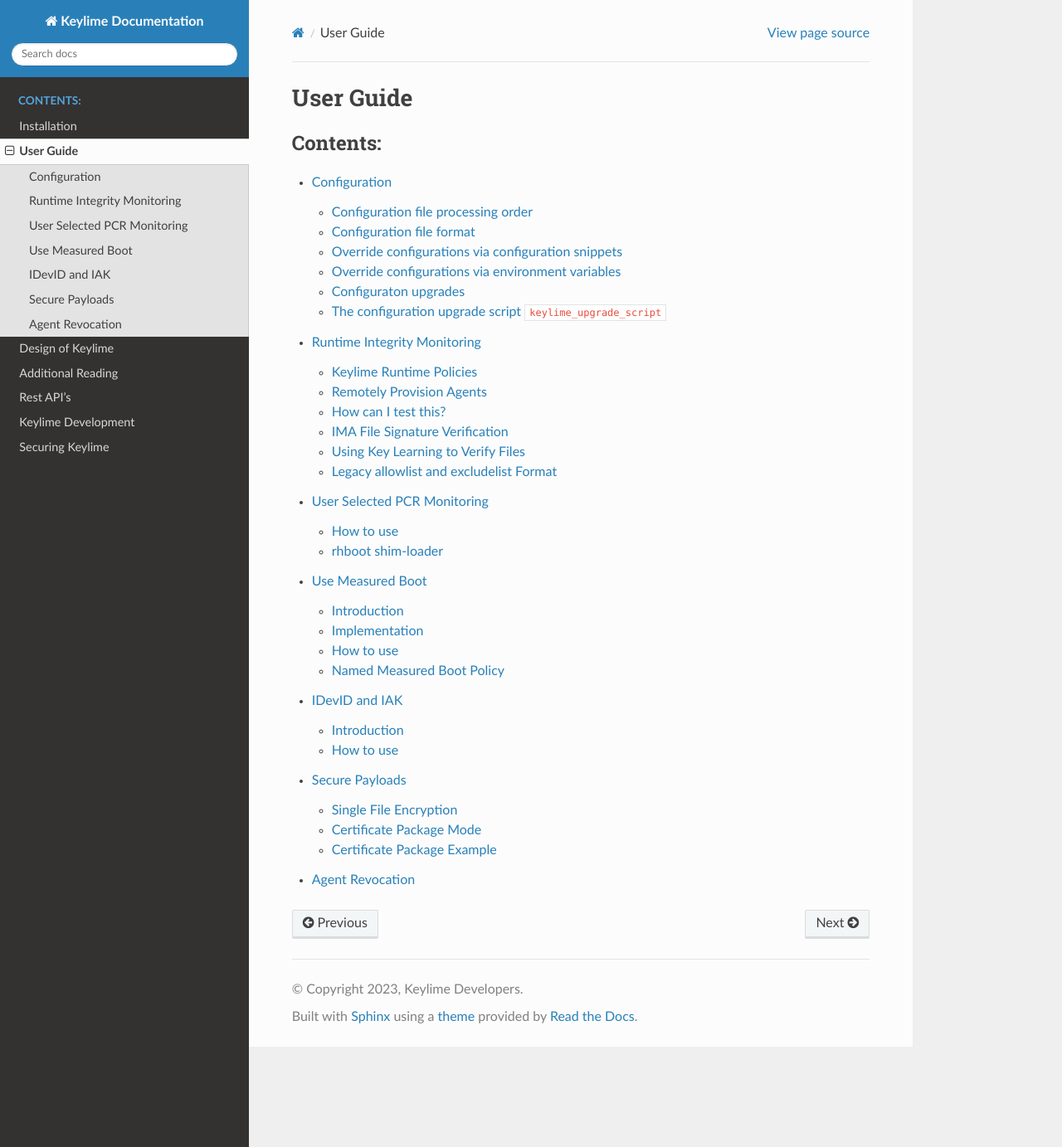
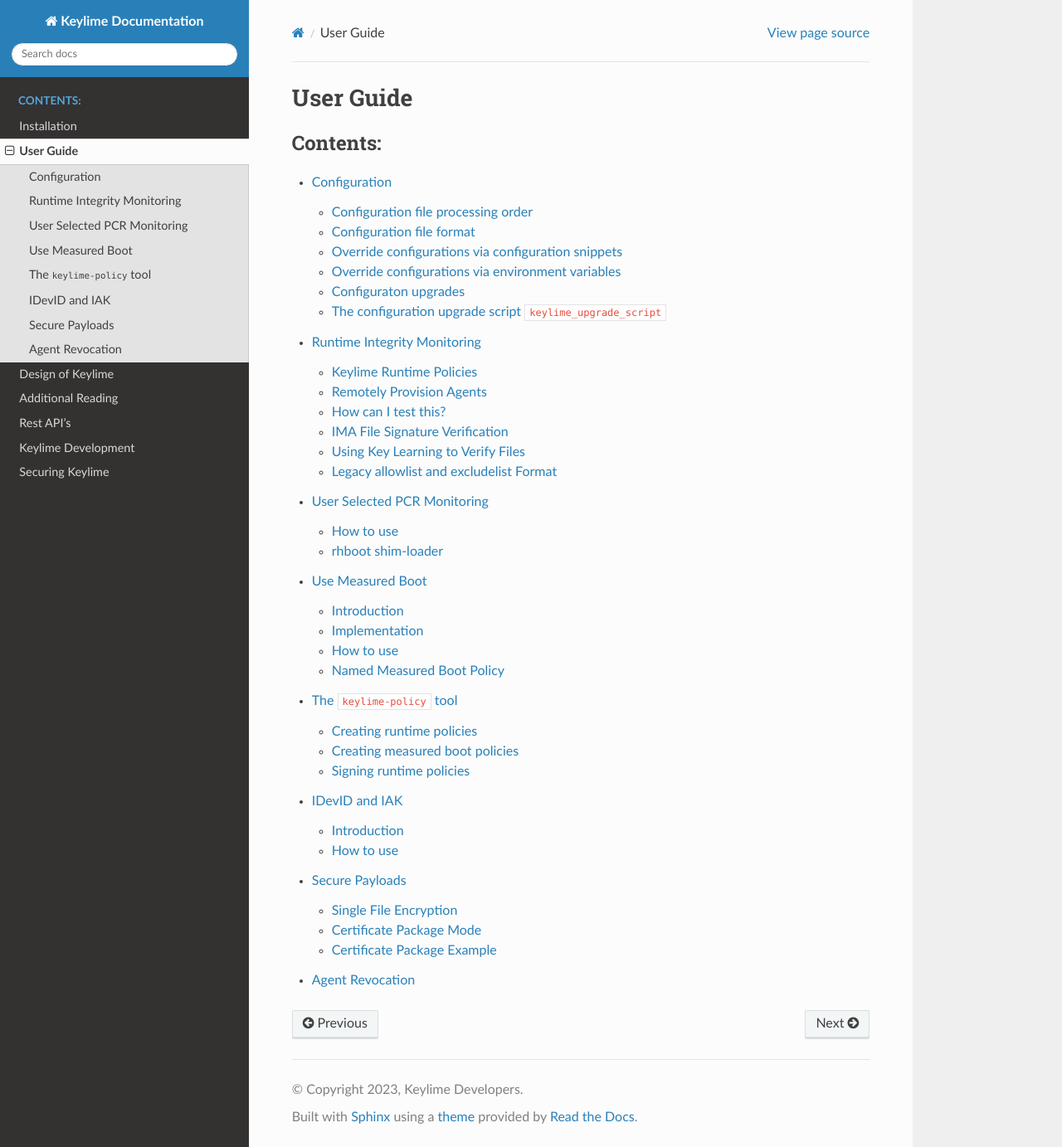
Before and after one commit to keylime/keylime, a Sphinx documentation site: the page built from docs/user_guide.rst, in a window 1280 px wide and 1383 px high. Shown: the whole window at 83% size. Built offline with Sphinx 7.4.7 and the Read the Docs theme 3.1.0, drawn with Linux system fonts in a browser that asks for light colours; some of the changed lines change nothing that is shown.

Commit message:
docs: add documentation for keylime-policy
In this commit we add some initial documentation for the
keylime-policy tool.

Signed-off-by: Sergio Correia <scorreia@redhat.com>

```diff
--- a/docs/user_guide.rst
+++ b/docs/user_guide.rst
@@ -10,6 +10,7 @@
    user_guide/runtime_ima.rst
    user_guide/user_selected_pcr_monitoring.rst
    user_guide/use_measured_boot.rst
+   user_guide/keylime_policy.rst
    user_guide/idevid_and_iak.rst
    user_guide/secure_payload.rst
    user_guide/revocation.rst
--- /dev/null
+++ b/docs/user_guide/keylime_policy.rst
@@ -0,0 +1,275 @@
+===========================
+The ``keylime-policy`` tool
+===========================
+
+``keylime-policy`` is a tool that is able to create both runtime and
+measured boot policies, as well as sign runtime policies. It emerged by
+consolidating this existing functionality that was available from a few
+scripts scattered across the Keylime source tree.
+
+Creating runtime policies
+=========================
+
+A runtime policy in its most basic form is a set of "golden" cryptographic
+hashes of files' un-tampered state or of keys that may be loaded onto
+keyrings for IMA verification (:ref:`see more on Keylime Runtime Policies<keylime-runtime-policies-label>`).
+
+To create runtime policies, we use the ``keylime-policy create runtime`` subcommand. This subcommand supports multiple options, which can be seen by issuing the command ``keylime-policy create runtime --help``. The next table list some of the common options:
+
+
+.. list-table:: Common options for creating runtime policies
+    :header-rows: 1
+
+    * - Option
+      - Description
+
+    * - ``-o`` or ``--output``
+      - This option specifies where the tool will output the data.
+        If not specified, it will print the data to the standard output
+
+    * - ``-m`` or ``--ima-measurement-list``
+      - This option specifies an IMA measurement list to use for obtaining
+        data such as hashes and keyring. If not specified, it will attempt
+        to use ``/sys/kernel/security/ima/ascii_runtime_measurements`` by
+        default. If you want an empty list, you can use ``/dev/null`` instead
+
+    * - ``-a`` or ``--alowlist``
+      - Indicates a plain text allow list to read checksums from
+
+    * - ``-e`` or ``--excludelist``
+      - This option specifies an exclude list file whose contents will be added to the policy.
+        Files and directories matching the entries in this list -- which also supports Python regular expressions with one regular expression per line -- will be *ignored* by Keylime in the sense that it will not fail validation if those files change
+
+    * - ``--ramdisk-dir``
+      - This option specifies a path where the initial ramdisks (e.g. initrds or initramfs') are located, e.g.: ``/boot``
+
+    * - ``--rootfs``
+      - This option specifies a path to a root file system, e.g.: ``/``
+
+    * - ``--local-rpm-repo``
+      - This option specifies a local RPM repository directory; ``keylime-policy`` will create a runtime policy based on the files that are part of the RPMs of this repo
+
+    * - ``--remote-rpm-repo``
+      - This option specifies a remote RPM repository; similar to ``--local-rpm-repo``, ``keylime-policy`` will create a runtime policy based on the files that are part of the RPMs of this repo
+
+Let us look at some examples next:
+
+Converting a legacy allow list into a runtime policy
+---------------------------------------------------
+
+Legacy allow lists are files in which each line is of the form ``<digest> <file>``. To convert such a file -- *allowlist.txt*, in this example -- into a runtime policy, you can do the following:
+
+.. code-block:: sh
+
+   keylime-policy create runtime --allowlist allowlist.txt
+
+Converting an exclude list into a runtime policy
+------------------------------------------------
+
+An exclude list file contains a list of files or directories that are to be excluded from Keylime measurements. To convert an exclude list named **excludelist.txt** into a runtime policy, issue the following command:
+
+.. code-block:: sh
+
+   keylime-policy create runtime --excludelist excludelist.txt
+
+
+Creating a runtime policy with files from a rootfs
+--------------------------------------------------
+
+To create a runtime policy including files from a given root file system, specify the ``--rootfs <directory>`` argument, as in the next example:
+
+.. code-block:: sh
+
+   keylime-policy create runtime --rootfs /mnt/rootfs
+
+Creating a runtime policy with files from the initial ramdisks
+--------------------------------------------------------------
+
+To have a runtime policy including files from the initial ramdisks (initrd, initramfs), specify the direcory where they are located with ``--ramdisk-dir``:
+
+
+.. code-block:: sh
+
+   keylime-policy create runtime --ramdisk-dir /boot
+
+
+Creating a runtime policy from RPM repositories
+-----------------------------------------------
+
+The ``keylime-policy`` tool is able to create runtime policies from RPM repositories, both local and remote:
+
+Local repository
+++++++++++++++++
+
+To create a policy from a local RPM repository, we can use the ``--local-rpm-repo`` switch:
+
+.. code-block:: sh
+
+   keylime-policy create runtime --local-rpm-repo /tmp/local-rpm-repo
+
+Note that, in this case, ``/tmp/local-rpm-repo`` should be a valid RPM repository, i.e., it should contain the ``repodata`` subdirectory with the relevant metadata files, such as ``repomd.xml``.
+
+For reference, `createrepo_c <https://github.com/rpm-software-management/createrepo_c>`_ is a tool capable of creating such repositories.
+
+
+Remote repository
+^^^^^^^^^^^^^^^^^
+
+We can also create policies from remote RPM repositories, and in this case, the relevant ``keylime-policy`` switch is ``--remote-rpm-repo``:
+
+.. code-block:: sh
+
+   keylime-policy create runtime --remote-rpm-repo https://composes.stream.centos.org/stream-10/production/latest-CentOS-Stream/compose/BaseOS/x86_64/os/
+
+
+Similar to when we created a policy from a local repository, we need to make sure to give the address of a valid RPM repository to ``keylime-policy``.
+
+Also note that *this operation may take a long time*, especially in the case the ``filelists-ext`` metadata is not available from the repository.
+
+
+Creating a runtime policy from multiple sources
+-----------------------------------------------
+
+The previous examples show how to generate a runtime policy based on a *single source of data*, e.g., from a local or remote RPM repository, from a legacy allowlist, from a root file system, etc. The ``keylime-policy`` tool is able to combine multiple sources while generating the runtime policy, as we can see in the next example:
+
+
+.. code-block:: sh
+
+   keylime-policy create runtime --rootfs /mnt/rootfs --ramdisk-dir /boot --allowlist allowlist.txt --excludelist excludelist.txt --local-rpm-repo /tmp/local-rpm-repo --remote-rpm-repo https://composes.stream.centos.org/stream-10/production/latest-CentOS-Stream/compose/BaseOS/x86_64/os/
+
+Have in mind that, depending on the options used, the operation may take a long time.
+
+
+Creating measured boot policies
+===============================
+
+``keylime-policy`` supports consuming the UEFI event log file to generate a JSON file for a measured boot policy that can be later tweaked and customized to make it more generic, through the ``keylime-policy create measured-boot`` subcommand. The following table list the available options for it:
+
+.. list-table:: Options for creating measured boot policies
+    :header-rows: 1
+
+    * - Option
+      - Description
+
+    * - ``-o`` or ``--output``
+      - This option specifies where the tool will output the data.
+        If not specified, it will print the data to the standard output
+
+    * - ``-e`` or ``--eventlog-file``
+      - This option specifies the binary UEFI event log file, which is normally
+        ``/sys/kernel/security/tpm0/binary_bios_measurements``.
+        This option is **required**
+
+    * - ``-i`` or ``--without-secureboot``
+      - This option indicates you want to create a measured boot reference policy without SecureBoot (only measured boot)
+
+Create a measured boot policy
+-----------------------------
+
+To create a measured boot policy with ``keylime-tool`` using the ``/sys/kernel/security/tpm0/binary_bios_measurements`` event log file, you can issue the following command:
+
+.. code-block:: sh
+
+   keylime-policy create measured-boot -e /sys/kernel/security/tpm0/binary_bios_measurements
+
+It may be required to add the ``-i`` switch to the above command, if the provided event log file has Secure Boot disabled; in this case, you should see a message like this, after running the previous command: *Provided eventlog has SecureBoot disabled, but -i flag was not set*.
+
+
+Signing runtime policies
+========================
+
+``keylime-policy`` also supports signing Keylime runtime policies with `DSSE (Dead Simple Signing Envelope) <https://github.com/secure-systems-lab/dsse>`_ through the ``keylime-policy sign runtime`` subcommand. The available options for this subcommand are listed next:
+
+.. list-table:: Options for signing runtime policies
+    :header-rows: 1
+
+    * - Option
+      - Description
+
+    * - ``-o`` or ``--output``
+      - This option specifies where the tool will output the data.
+        If not specified, it will print the data to the standard output
+
+    * - ``-r`` or ``--runtime-policy``
+      - This option specifies the location of the runtime policy file.
+        This option is **required**
+
+    * - ``-k`` or ``--keyfile``
+      - This option specifies the Elliptic-curve private key to sign the policy with
+
+    * - ``-p`` or ``keypath``
+      - This option specifies where the private key will be written to, if one is not specified via the ``--keyfile`` argument
+
+    * - ``-b`` or ``--backend``
+      - This option specifies the DSSE backend to use, which can be either ``ecdsa`` or ``x509``.
+        The default backend is `ecdsa`
+
+    * - ``-c`` or ``--cert-outfile``
+      - This option specifies the output file for the x509 certificate, when using the ``x509`` DSSE backend
+
+
+When signing runtime policies, we need to select a DSSE backend, which can be either `ecdsa` or `x509`; if we don't explicitly select one of them, ``keylime-policy`` will use ``ecdsa`` as the default option.
+
+The only strictly required option is the runtime policy to be signed, which can be provided via the ``-r`` switch. If you select the ``x509`` DSSE backend, you will also need to provide the output file for the x509 certificate with the ``-c`` option.
+
+As for the private Elliptic-curve key to be used for the signing, you can either specify one with the ``-k`` switch, or ``keylime-policy`` will generate one for you. If it does generate one automatically, it will save this key with the name ``keylime-ecdsa-key.pem``, in the current directory; if you want the generated key to have a different file name, you can specify the desired file name with the ``-p`` switch.
+
+For the next examples, we will sign the ``policy.json`` runtime policy file and will **not** specify an output file with ``-o``, so ``keylime-policy`` should output its result to *stdout*.
+
+
+Signing a runtime policy with a provided private key
+----------------------------------------------------
+
+In this example, we have an EC private key ``ec-p521-private.pem`` and want to use it to sign our policy:
+
+.. code-block:: sh
+
+   keylime-policy sign runtime -r policy.json -k ec-p521-private.pem
+
+
+Signing a runtime policy without providing a private key
+--------------------------------------------------------
+
+In this other example, we will not provida en EC private key, so ``keylime-policy`` will generate one for us and save it as ``keylime-ecdsa-key.pem``:
+
+
+.. code-block:: sh
+
+   keylime-policy sign runtime -r policy.json
+
+You can verify that you now have a ``keylime-ecdsa-key.pem`` file with a content that looks like this:
+
+.. code-block::
+
+   -----BEGIN EC PRIVATE KEY-----
+   <key content here>
+   -----END EC PRIVATE KEY-----
+
+Not providing a private key but specifying a custom name for the autogenerated key
+----------------------------------------------------------------------------------
+
+Here we will not specify a private EC key for the signing, but we want the autogenerated key to have the name ``autogen-ec-key.pem``:
+
+.. code-block:: sh
+
+   keylime-policy sign runtime -r policy.json -p autogen-ec-key.pem
+
+You can verify that you now have a ``autogen-ec-key.pem`` private key file.
+
+
+Signing a policy using the x509 DSSE backend
+--------------------------------------------
+
+In this example we will use the x509 DSSE backend. To do that, we need to specify the backend with `-b x509` and we also need to specify the output file for the x509 certificate with the `-c` switch:
+
+.. code-block:: sh
+
+   keylime-policy sign runtime -r policy.json -k ec-p521-private.pem -b x509 -c x509.pem
+
+You can verify that you now have a ``x509.pem`` file with the contents that look like this:
+
+.. code-block::
+
+   -----BEGIN CERTIFICATE-----
+   <certificate content here>
+   -----END CERTIFICATE-----
--- a/docs/user_guide/runtime_ima.rst
+++ b/docs/user_guide/runtime_ima.rst
@@ -59,6 +59,7 @@
   10 7efd8e2a3da367f2de74b26b84f20b37c692b9f9 ima-ng sha1:af78ea0b455f654e9237e2086971f367b6bebc5f /usr/lib/systemd/libsystemd-shared-239.so
   10 784fbf69b54c99d4ae82c0be5fca365a8272414e ima-ng sha1:b0c601bf82d32ff9afa34bccbb7e8f052c48d64e /etc/ld.so.cache
 
+.. _keylime-runtime-policies-label:
 
 Keylime Runtime Policies
 ------------------------
```
